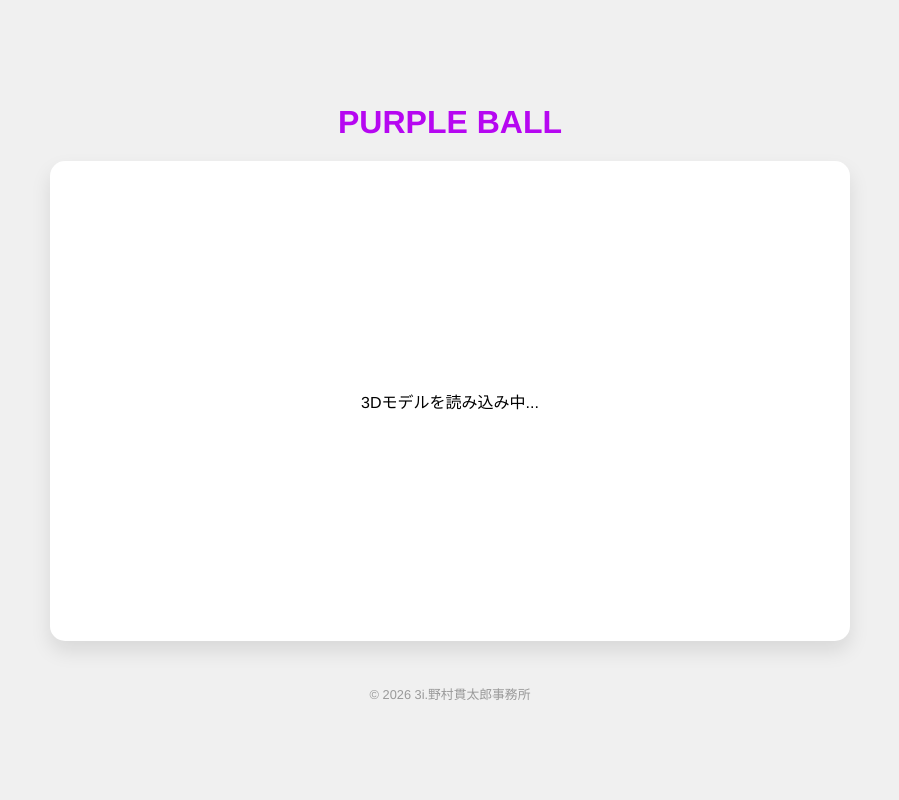
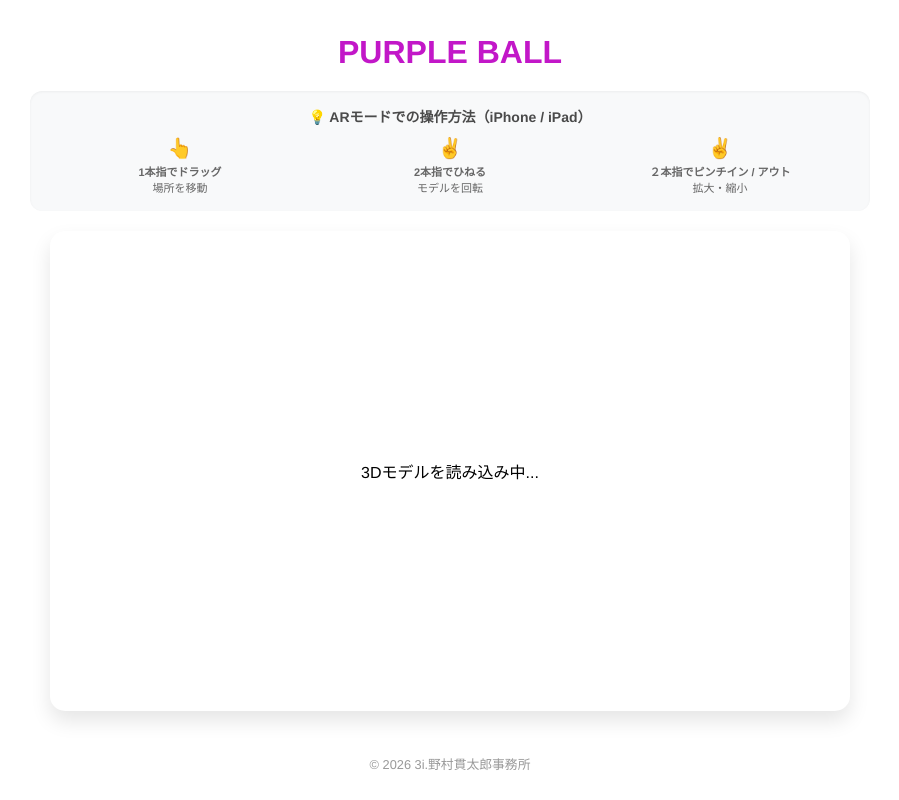
Before and after one commit to kantarohub/purpleball, a plain HTML site: page index.html in a window 1280 px wide. Shown: the whole page, without its empty margins (190-1089 px from the left). Drawn offline with Linux system fonts and the light colour scheme; some packages are replaced by stand-ins of ours; a script that the page names is missing.

Commit message:
AR操作追加

```diff
--- a/index.html
+++ b/index.html
@@ -3,7 +3,7 @@
 <head>
     <meta charset="UTF-8">
     <meta name="viewport" content="width=device-width, initial-scale=1.0">
-    <title>STUDIO 3i Purpleball</title>
+    <title>Purpleball</title>
     <script type="module" src="https://ajax.googleapis.com/ajax/libs/model-viewer/3.4.0/model-viewer.min.js"></script>
     <!-- HTMLのhead内にこれを書く -->
     <link rel="stylesheet" href="style.css">
@@ -11,6 +11,24 @@
 <body>
     <!-- タイトル -->
     <h1>PURPLE BALL</h1>
+
+    <div class="guide-container">
+        <h2>💡 ARモードでの操作方法（iPhone / iPad）</h2>
+        <div class="guide-grid">
+            <div class="guide-item">
+                <span class="icon">👆</span>
+                <p><strong>1本指でドラッグ</strong><br>場所を移動</p>
+            </div>
+            <div class="guide-item">
+                <span class="icon">✌️</span>
+                <p><strong>2本指でひねる</strong><br>モデルを回転</p>
+            </div>
+            <div class="guide-item">
+                <span class="icon">✌️</span>
+                <p><strong>２本指でピンチイン / アウト</strong><br>拡大・縮小</p>
+            </div>
+        </div>
+    </div>
 
     <!-- 3Dモデル -->
     <model-viewer
--- a/style.css
+++ b/style.css
@@ -6,14 +6,14 @@
     justify-content: center;
     align-items: center;
     min-height: 100vh;
-    background-color: #f0f0f0;
+    background-color: #ffffff;
     font-family: "Helvetica Neue", Arial, "Hiragino Kaku Gothic ProN", "Hiragino Sans", Meiryo, sans-serif;
 }
 
 /* タイトルの設定（画面幅に合わせてサイズが自動調整されます） */
 h1 {
     font-size: clamp(24px, 5vw, 32px);
-    color: #b607f1;
+    color: #c217c8;
     font-weight: bold;
     margin: 20px 0;
     text-align: center;
@@ -40,9 +40,64 @@
     }
 }
 
-/*　フッター　*/
+/* --- 💡 追加：操作説明ガイドのスタイル --- */
+.guide-container {
+    width: 90%;
+    max-width: 800px;
+    background-color: #f8f9fa; /* 薄いグレーの背景で区切る */
+    border-radius: 12px;
+    padding: 15px 20px;
+    margin-bottom: 20px; /* 3Dモデルとの間隔 */
+    box-shadow: inset 0 1px 3px rgba(0,0,0,0.05);
+}
+
+.guide-container h2 {
+    font-size: 14px;
+    color: #4a4a4a;
+    margin: 0 0 10px 0;
+    text-align: center;
+}
+
+.guide-grid {
+    display: flex;
+    justify-content: space-around;
+    gap: 10px;
+}
+
+.guide-item {
+    display: flex;
+    flex-direction: column;
+    align-items: center;
+    text-align: center;
+    flex: 1;
+}
+
+.guide-item .icon {
+    font-size: 20px;
+    margin-bottom: 5px;
+}
+
+.guide-item p {
+    font-size: 11px;
+    color: #666666;
+    margin: 0;
+    line-height: 1.4;
+}
+
+/* スマホ用のレスポンシブ微調整 */
+@media (max-width: 600px) {
+    .guide-container {
+        width: 95%;
+        padding: 12px 10px;
+    }
+    .guide-item p {
+        font-size: 10px; /* スマホでは文字を少し小さくして収める */
+    }
+}
+
+/* フッター */
 footer {
     margin-top: 30px;
     font-size: 0.8rem;
-    color:#999;
+    color: #999;
 }
```
